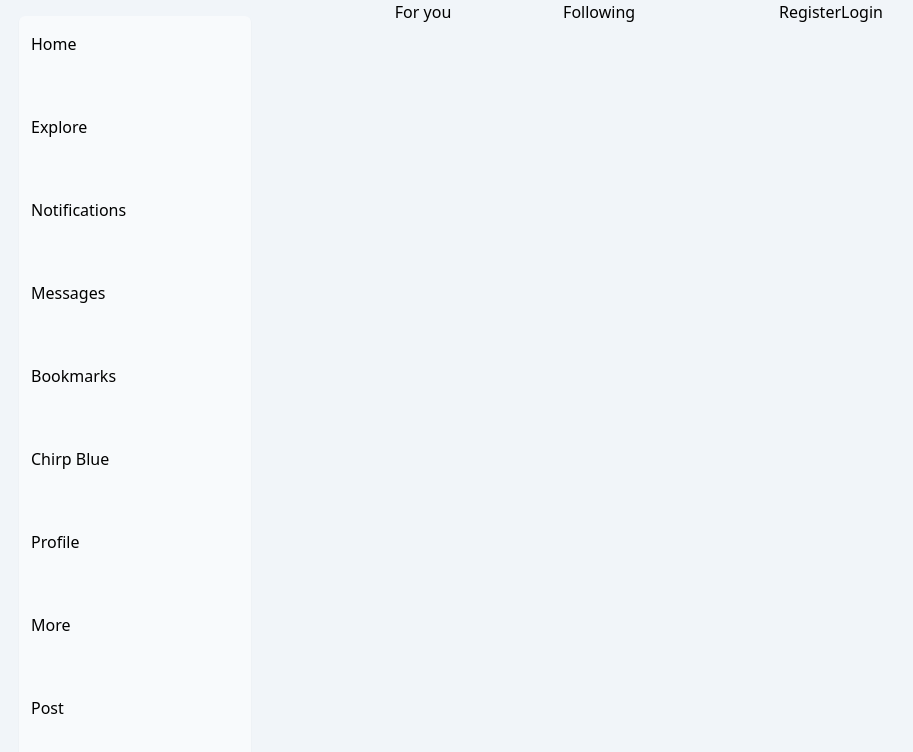
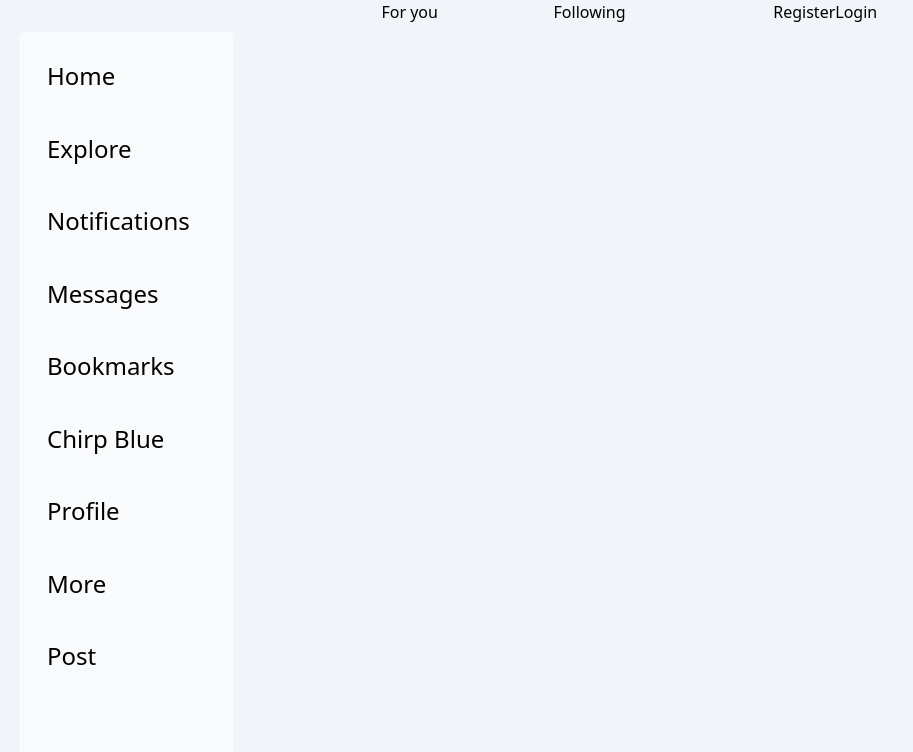
Before and after one commit to Michael-McNair/chirp, a React (Vite) app in the folder frontend/: page /home in a window 1280 px wide. Shown: the top 752 px of the page, without its empty margins (125-1038 px from the left). Built offline with nearby package versions, Linux system fonts and the light colour scheme; no server answers.

Commit message:
css tweaks

```diff
--- a/frontend/src/components/Nav.tsx
+++ b/frontend/src/components/Nav.tsx
@@ -53,13 +53,13 @@ export default function Nav(props: { user: User }) {
 
   return (
     <ResizeAwareDiv
-      className="h-screen w-1/4"
+      className="h-screen w-56"
       onResize={(width) => setNavWidth(width)}
     >
       <div className="w-full h-0"></div>
 
       <nav
-        className="flex flex-col justify-stretch fixed h-[calc(100%-2rem)] my-4 py-4 px-3 rounded-md bg-slate-50 shadow-sm"
+        className="flex flex-col justify-stretch fixed h-[calc(100%-4rem)] my-8 p-7 rounded-md bg-slate-50 shadow-sm"
         style={{ width: `${navWidth}px` }}
       >
         <ul className="h-full flex flex-col justify-between ">
@@ -73,13 +73,15 @@ export default function Nav(props: { user: User }) {
           <NavItem>Chirp Blue</NavItem>
           <NavItem>Profile</NavItem>
           <NavItem>More</NavItem>
-          <Link to="/post">Post</Link>
+          <Link to="/post" className="text-2xl">
+            Post
+          </Link>
         </ul>
 
-        <div className="mt-4 flex items-center gap-1">
-          <Icon userName={props.user.name} size={8} color={props.user.color} />
+        <div className="mt-7 flex items-center gap-2">
+          <Icon userName={props.user.name} size={10} color={props.user.color} />
 
-          <h3>{props.user.name}</h3>
+          <h3 className="text-xl">{props.user.name}</h3>
         </div>
       </nav>
     </ResizeAwareDiv>
--- a/frontend/src/components/NavItem.tsx
+++ b/frontend/src/components/NavItem.tsx
@@ -5,7 +5,7 @@ type Props = {
 };
 
 const NavItem: React.FC<Props> = ({ children }) => {
-  return <li>{children}</li>;
+  return <li className="text-2xl">{children}</li>;
 };
 
 export default NavItem;
--- a/frontend/src/routes/Home.tsx
+++ b/frontend/src/routes/Home.tsx
@@ -4,9 +4,10 @@ import Following from '../components/Following.tsx';
 interface Props {
   page: string;
   setPage: React.Dispatch<React.SetStateAction<string>>;
+  following: string[];
 }
 
-export default function Home({ page, setPage }: Props) {
+export default function Home({ page, setPage, following }: Props) {
   return (
     <div className="w-1/2">
       <div
@@ -18,7 +19,7 @@ export default function Home({ page, setPage }: Props) {
       </div>
       <section>
         {page === 'for-you' && <ForYou />}
-        {page === 'following' && <Following />}
+        {page === 'following' && <Following following={following} />}
       </section>
     </div>
   );
```
